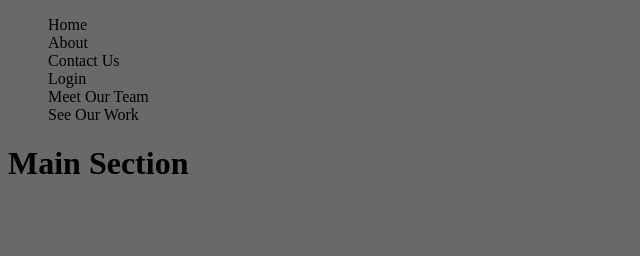
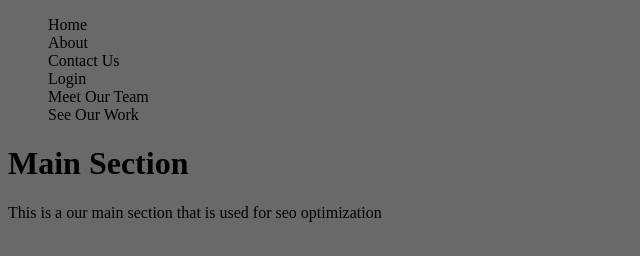
Before and after one commit to PendoProgrammer/Ali-s-Calorie-Tracker, a plain HTML site: page git.html in a window 1280 px wide. Shown: the whole page, without its empty margins (0-640 px from the left). Drawn offline with Linux system fonts and the light colour scheme.

Commit message:
contribution

```diff
--- a/git.html
+++ b/git.html
@@ -27,6 +27,7 @@ body{
     <main>
         <!-- this is a our main sectin any problem bro  -->
          <h1>Main Section</h1>
+         <p>This is a our main section that is used for seo optimization</p>
     </main>
 </body>
 </html>
```
